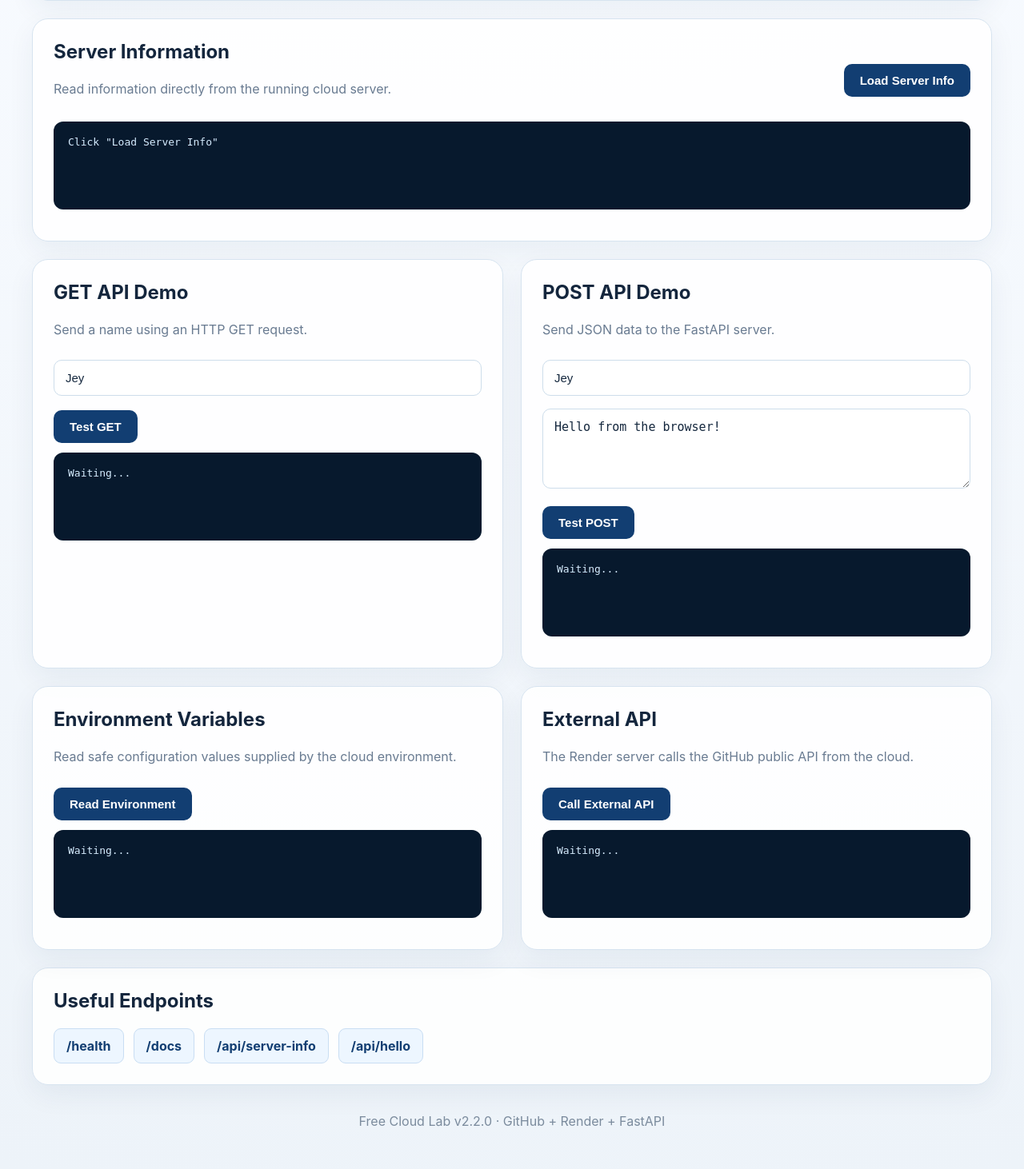
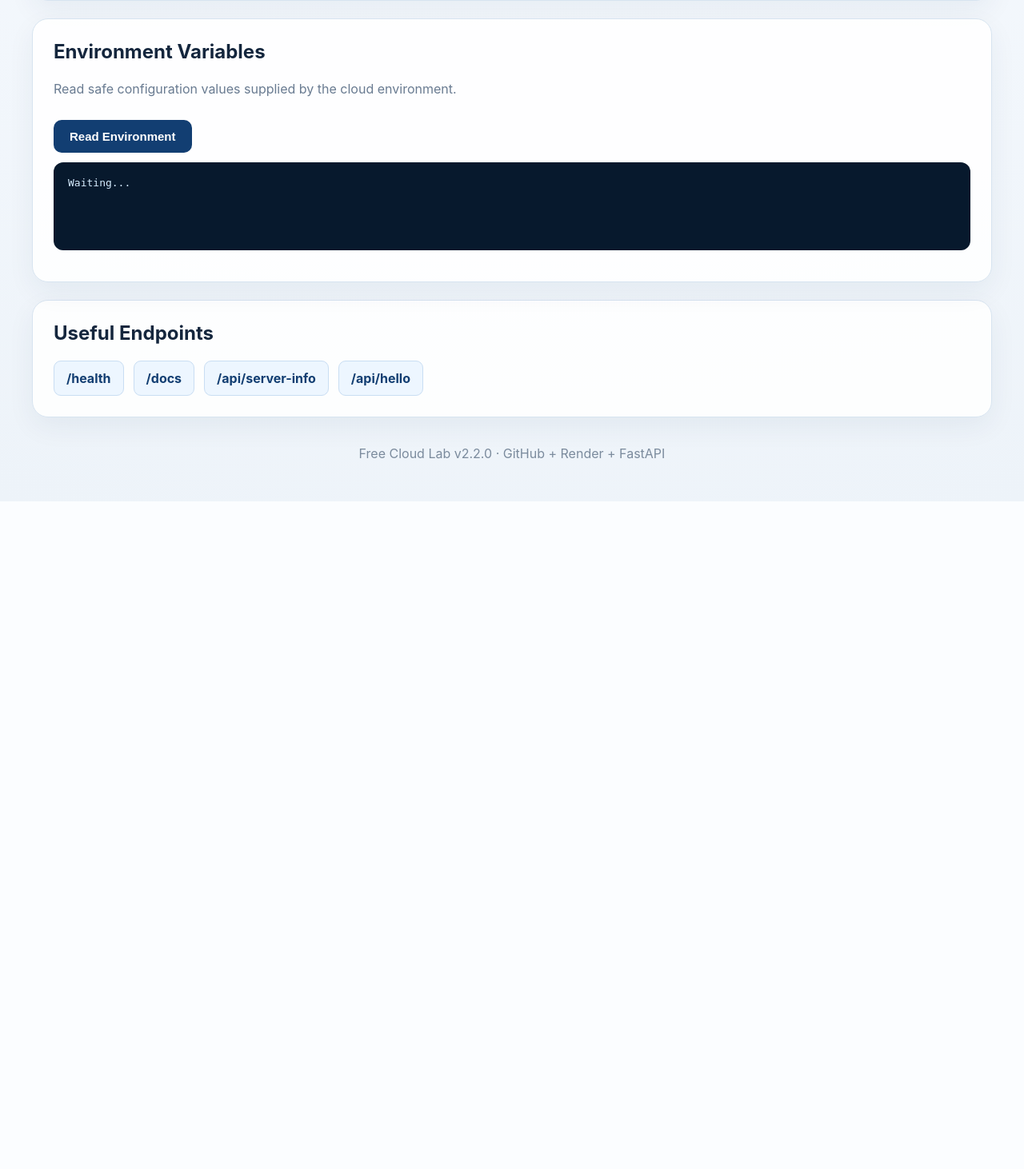
Before and after one commit to jey-kathirvel/freecloud-demo, a FastAPI app: page / in a window 1280 px wide. Shown: the part 1380-2842 px from the top of the page at 80% size. After the commit the page ends 2007 px from the top, so only its background shows below. Run offline with FastAPI, Linux system fonts and the light colour scheme.

Commit message:
Checking

```diff
--- a/templates/index.html
+++ b/templates/index.html
@@ -60,49 +60,12 @@
         </div>
     </section>
 
-    <section class="panel">
-        <div class="panel-header">
-            <div>
-                <h2>Server Information</h2>
-                <p>Read information directly from the running cloud server.</p>
-            </div>
-            <button onclick="loadServerInfo()">Load Server Info</button>
-        </div>
-        <pre id="serverInfo">Click "Load Server Info"</pre>
-    </section>
-
-    <section class="lab-grid">
-        <article class="panel">
-            <h2>GET API Demo</h2>
-            <p>Send a name using an HTTP GET request.</p>
-            <input id="getName" type="text" placeholder="Enter your name" value="Jey">
-            <button onclick="testGet()">Test GET</button>
-            <pre id="getResult">Waiting...</pre>
-        </article>
-
-        <article class="panel">
-            <h2>POST API Demo</h2>
-            <p>Send JSON data to the FastAPI server.</p>
-            <input id="postName" type="text" placeholder="Name" value="Jey">
-            <textarea id="postMessage" placeholder="Enter message">Hello from the browser!</textarea>
-            <button onclick="testPost()">Test POST</button>
-            <pre id="postResult">Waiting...</pre>
-        </article>
-    </section>
-
     <section class="lab-grid">
         <article class="panel">
             <h2>Environment Variables</h2>
             <p>Read safe configuration values supplied by the cloud environment.</p>
             <button onclick="testEnvironment()">Read Environment</button>
             <pre id="envResult">Waiting...</pre>
-        </article>
-
-        <article class="panel">
-            <h2>External API</h2>
-            <p>The Render server calls the GitHub public API from the cloud.</p>
-            <button onclick="testExternal()">Call External API</button>
-            <pre id="externalResult">Waiting...</pre>
         </article>
     </section>
 
```
